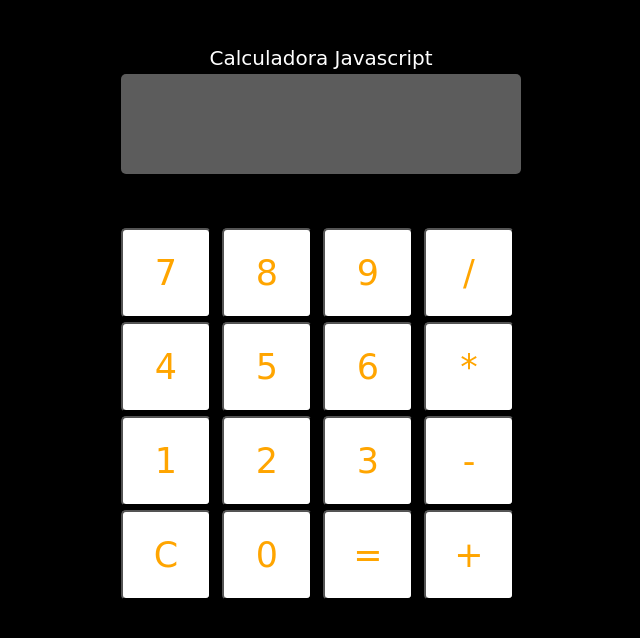
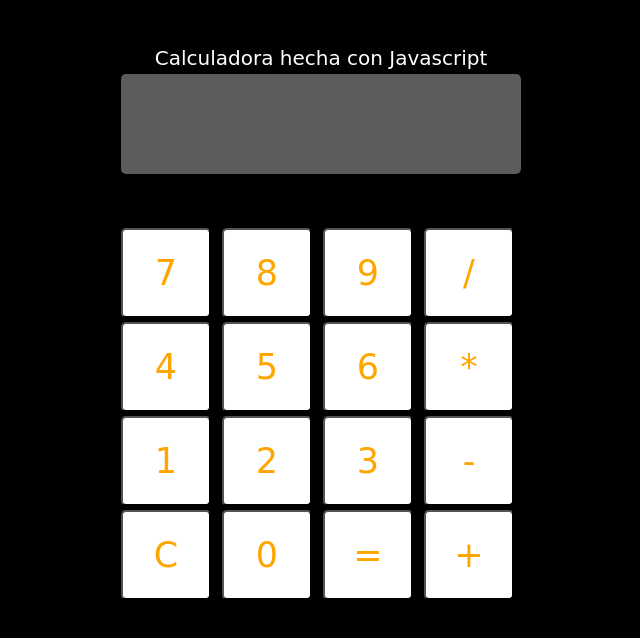
Before and after one commit to ldavilan/calculadora, a plain HTML site: page index.html in a window 1280 px wide. Shown: the whole page, without its empty margins (352-992 px from the left). Drawn offline with Linux system fonts and the light colour scheme; a web font is replaced by a local one.

Commit message:
se modifico el titulo de la calculadora

```diff
--- a/index.html
+++ b/index.html
@@ -8,7 +8,7 @@
     <body onload="init();">
         <table class="calculadora">
             <tr>
-                <td colspan="4"><span id="texto">Calculadora Javascript</span></td>
+                <td colspan="4"><span id="texto">Calculadora hecha con Javascript</span></td>
             </tr>
             <tr>
                 <td colspan="4"><span id="resultado"></span></td>
```
